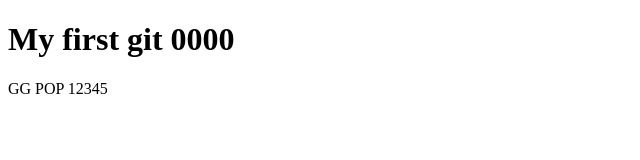
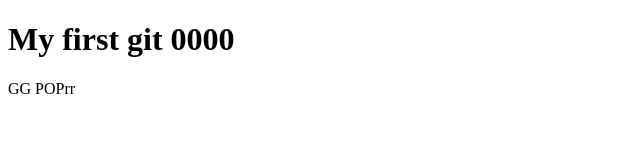
Before and after one commit to danulyk05/git-practice, a plain HTML site: page index.html in a window 1280 px wide. Shown: the full height of the page, 0-640 px from the left. Drawn offline with Linux system fonts and the light colour scheme.

```diff
--- a/index.html
+++ b/index.html
@@ -8,7 +8,6 @@
 </head>
 <body>
     <h1>My first git 0000</h1>
-    GG POP
-    12345
+    GG POPrr
 </body>
 </html>
```
